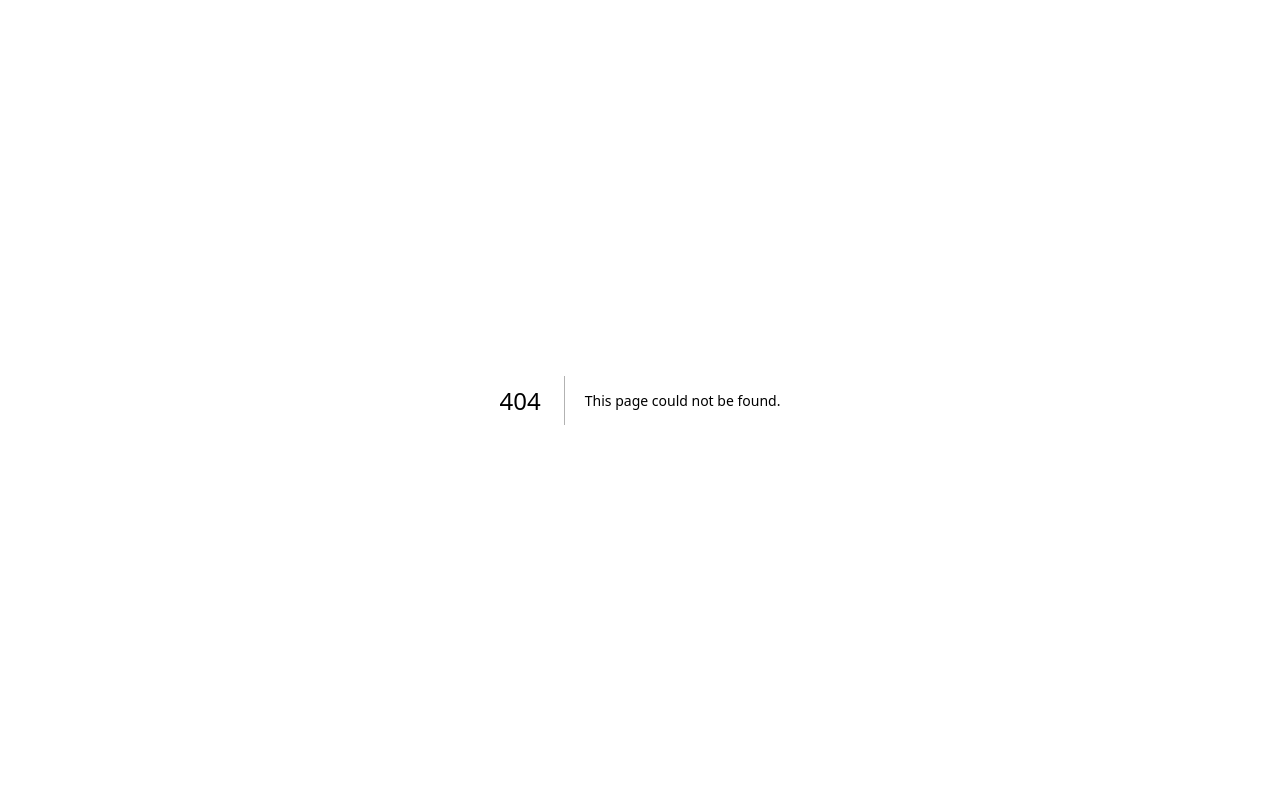
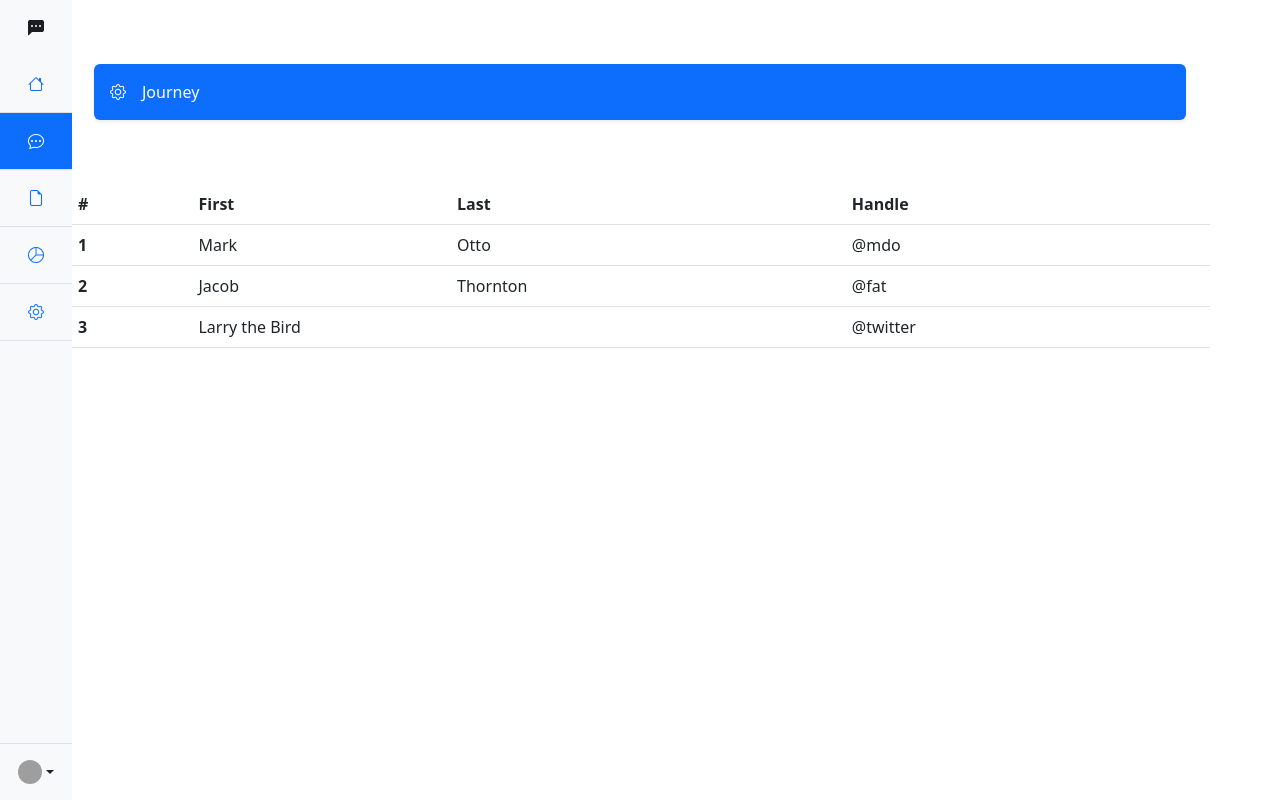
Before and after one commit to fernando-ss-soares/Saas-Next-Message, a Next.js app: page /journey in a window 1280 px wide. Before the commit this address had no page. Built offline with nearby package versions, Linux system fonts and the light colour scheme; grey boxes are pictures that could not be loaded.

Commit message:
O menu apresenta a tela que você está selecionado. Foi criado telas principais do projeto e adicionado elementos na tela

```diff
--- a/components/Menu.js
+++ b/components/Menu.js
@@ -1,47 +1,53 @@
+import Link from 'next/link';
+import { useRouter } from 'next/router';
+
 export default function Menu() {
+
+    const router = useRouter();
+
     return (
-        <div className="d-flex flex-column flex-shrink-0 bg-light vh-100" style={{ width: "4.5rem", position: "fixed" }}>
-            <a href="/" className="d-block p-3 link-dark text-decoration-none text-center" data-bs-toggle="tooltip" data-bs-placement="right" data-bs-original-title="Icon-only">
-                <i className="bi bi-chat-left-dots-fill"></i>
-                <span className="visually-hidden">Icon-only</span>
+        <div className='d-flex flex-column flex-shrink-0 bg-light vh-100' style={{ width: '4.5rem', position: 'fixed' }}>
+            <a href='/' className='d-block p-3 link-dark text-decoration-none text-center' data-bs-toggle='tooltip' data-bs-placement='right' data-bs-original-title='Icon-only'>
+                <i className='bi bi-chat-left-dots-fill'></i>
+                <span className='visually-hidden'>Icon-only</span>
             </a>
-            <ul className="nav nav-pills nav-flush flex-column mb-auto text-center">
-                <li className="nav-item">
-                    <a href="#" className="nav-link active py-3 border-bottom rounded-0" aria-current="page" data-bs-toggle="tooltip" data-bs-placement="right" aria-label="Home" data-bs-original-title="Home">
-                        <i className="bi bi-house"></i>
-                    </a>
+            <ul className='nav nav-pills nav-flush flex-column mb-auto text-center'>
+                <li className='nav-item'>
+                    <Link href='/' className={`nav-link py-3 border-bottom rounded-0 ${router.pathname == '/' ? 'active' : ''}`} aria-current='page' data-bs-toggle='tooltip' data-bs-placement='right' aria-label='Home' data-bs-original-title='Home'>
+                        <i className='bi bi-house'></i>
+                    </Link>
                 </li>
                 <li>
-                    <a href="#" className="nav-link py-3 border-bottom rounded-0" data-bs-toggle="tooltip" data-bs-placement="right" aria-label="Dashboard" data-bs-original-title="Dashboard">
-                        <i className="bi bi-chat-dots"></i>
-                    </a>
+                    <Link href='/journey' className={`nav-link py-3 border-bottom rounded-0 ${router.pathname == '/journey' ? 'active' : ''}`} data-bs-toggle='tooltip' data-bs-placement='right' aria-label='Dashboard' data-bs-original-title='Dashboard'>
+                        <i className='bi bi-chat-dots'></i>
+                    </Link>
                 </li>
                 <li>
-                    <a href="#" className="nav-link py-3 border-bottom rounded-0" data-bs-toggle="tooltip" data-bs-placement="right" aria-label="Orders" data-bs-original-title="Orders">
-                        <i className="bi bi-file-earmark"></i>
-                    </a>
+                    <Link href='/documents' className={`nav-link py-3 border-bottom rounded-0 ${router.pathname == '/documents' ? 'active' : ''}`} data-bs-toggle='tooltip' data-bs-placement='right' aria-label='Orders' data-bs-original-title='Orders'>
+                        <i className='bi bi-file-earmark'></i>
+                    </Link>
                 </li>
                 <li>
-                    <a href="#" className="nav-link py-3 border-bottom rounded-0" data-bs-toggle="tooltip" data-bs-placement="right" aria-label="Products" data-bs-original-title="Products">
-                        <i className="bi bi-pie-chart"></i>
-                    </a>
+                    <Link href='/reports' className={`nav-link py-3 border-bottom rounded-0 ${router.pathname == '/reports' ? 'active' : ''}`} data-bs-toggle='tooltip' data-bs-placement='right' aria-label='Products' data-bs-original-title='Products'>
+                        <i className='bi bi-pie-chart'></i>
+                    </Link>
                 </li>
                 <li>
-                    <a href="#" className="nav-link py-3 border-bottom rounded-0" data-bs-toggle="tooltip" data-bs-placement="right" aria-label="Customers" data-bs-original-title="Customers">
-                        <i className="bi bi-gear"></i>
-                    </a>
+                    <Link href='/settings' className={`nav-link py-3 border-bottom rounded-0 ${router.pathname == '/settings' ? 'active' : ''}`} data-bs-toggle='tooltip' data-bs-placement='right' aria-label='Customers' data-bs-original-title='Customers'>
+                        <i className='bi bi-gear'></i>
+                    </Link>
                 </li>
             </ul>
-            <div className="dropdown border-top">
-                <a href="#" className="d-flex align-items-center justify-content-center p-3 link-dark text-decoration-none dropdown-toggle" data-bs-toggle="dropdown" aria-expanded="false">
-                    <img src="https://github.com/mdo.png" alt="mdo" width="24" height="24" className="rounded-circle" />
+            <div className='dropdown border-top'>
+                <a href='#' className='d-flex align-items-center justify-content-center p-3 link-dark text-decoration-none dropdown-toggle' data-bs-toggle='dropdown' aria-expanded='false'>
+                    <img src='https://github.com/mdo.png' alt='mdo' width='24' height='24' className='rounded-circle' />
                 </a>
-                <ul className="dropdown-menu text-small shadow">
-                    <li><a className="dropdown-item" href="#">New project...</a></li>
-                    <li><a className="dropdown-item" href="#">Settings</a></li>
-                    <li><a className="dropdown-item" href="#">Profile</a></li>
-                    <li><hr className="dropdown-divider" /></li>
-                    <li><a className="dropdown-item" href="#">Sign out</a></li>
+                <ul className='dropdown-menu text-small shadow'>
+                    <li><a className='dropdown-item' href='#'>New project...</a></li>
+                    <li><a className='dropdown-item' href='#'>Settings</a></li>
+                    <li><a className='dropdown-item' href='#'>Profile</a></li>
+                    <li><hr className='dropdown-divider' /></li>
+                    <li><a className='dropdown-item' href='#'>Sign out</a></li>
                 </ul>
             </div>
         </div>
--- /dev/null
+++ b/pages/journey/index.js
@@ -0,0 +1,48 @@
+import Menu from '../../components/Menu';
+
+export default function Journey() {
+    return (
+        <>
+            <Menu />
+
+            <div className='container px-4 py-5'>
+                <div className='d-flex align-items-center p-3 my-3 text-white bg-primary rounded shadow-sm'>
+                    <i className='bi bi-gear me-3' width='48' height='38'></i>
+                    <div className='lh-1'>
+                        <h1 className='h6 mb-0 text-white lh-1'>Journey</h1>
+                    </div>
+                </div>
+            </div>
+
+            <table className='table container px-4 py-5'>
+                <thead>
+                    <tr>
+                        <th scope='col'>#</th>
+                        <th scope='col'>First</th>
+                        <th scope='col'>Last</th>
+                        <th scope='col'>Handle</th>
+                    </tr>
+                </thead>
+                <tbody>
+                    <tr>
+                        <th scope='row'>1</th>
+                        <td>Mark</td>
+                        <td>Otto</td>
+                        <td>@mdo</td>
+                    </tr>
+                    <tr>
+                        <th scope='row'>2</th>
+                        <td>Jacob</td>
+                        <td>Thornton</td>
+                        <td>@fat</td>
+                    </tr>
+                    <tr>
+                        <th scope='row'>3</th>
+                        <td colSpan='2'>Larry the Bird</td>
+                        <td>@twitter</td>
+                    </tr>
+                </tbody>
+            </table>
+        </>
+    )
+}
```
Also changed, not shown: components/Home.js (+32 -32 lines), pages/documents/index.js (added, +18 -0 lines), pages/reports/index.js (added, +18 -0 lines), pages/settings/index.js (added, +18 -0 lines).
